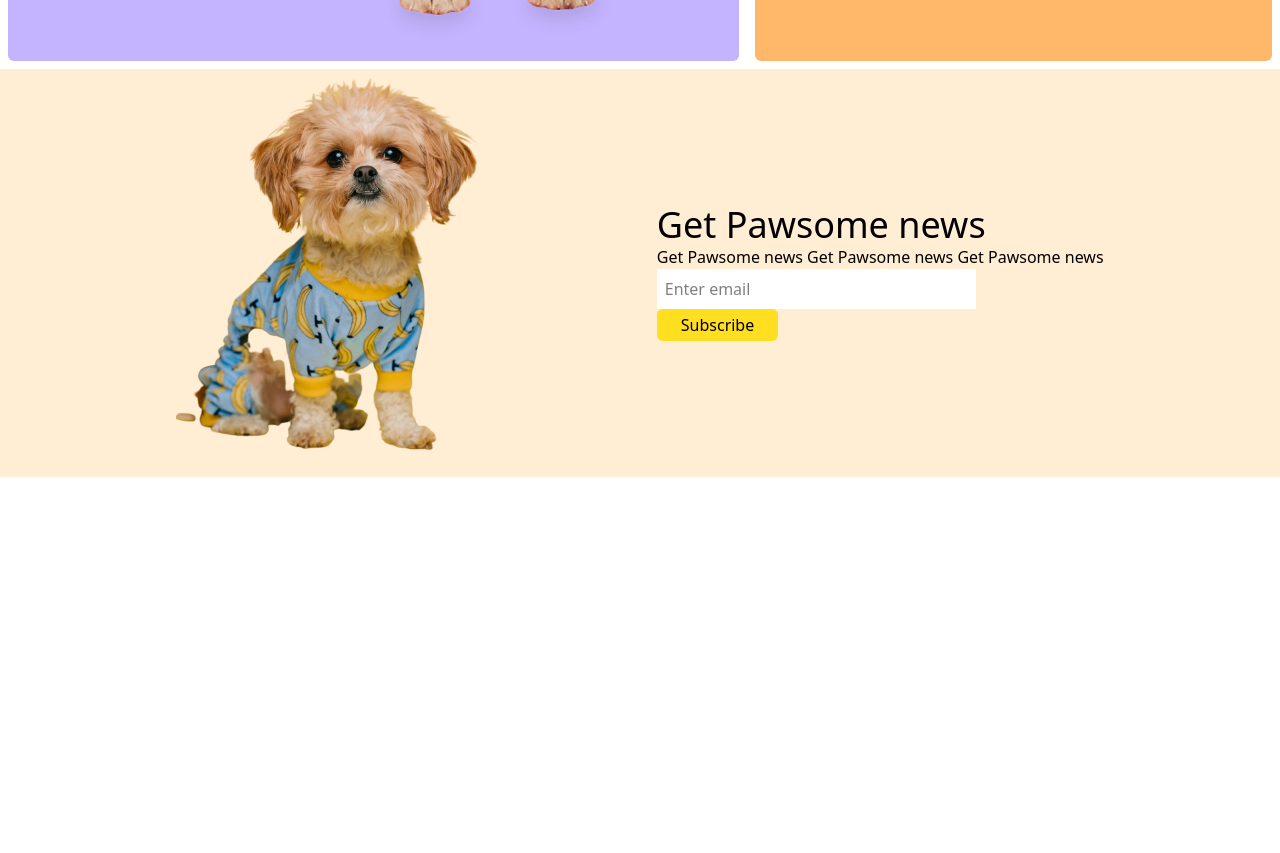
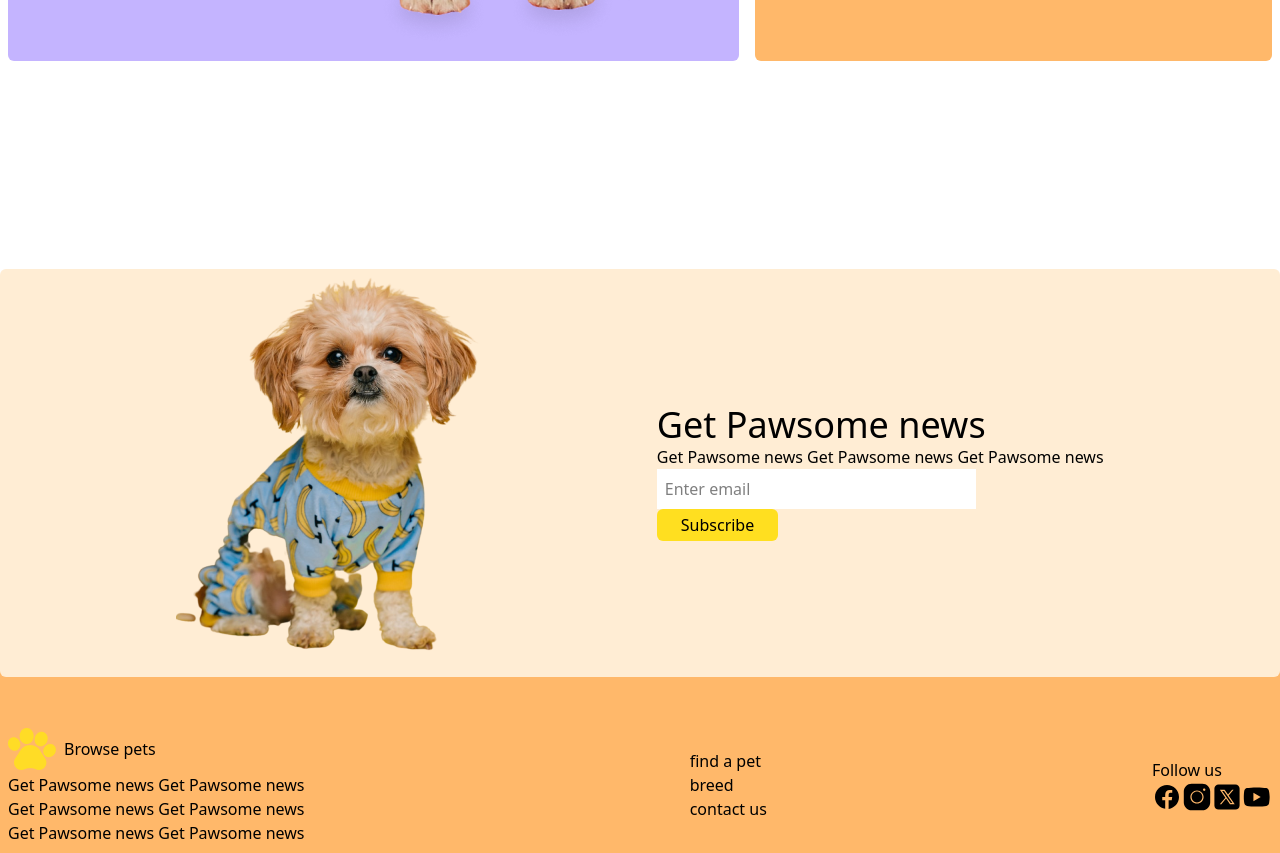
Before and after one commit to samia2302/assignment-3, a plain HTML site: page index.html in a window 1280 px wide. Shown: the part 2200-3053 px from the top of the page. Before the commit the page ends 2677 px from the top, so only its background shows below. Drawn offline with nearby package versions, Linux system fonts and the light colour scheme.

Commit message:
third commit

```diff
--- a/index.html
+++ b/index.html
@@ -312,8 +312,12 @@
 </section>
 </article>
 
-<article>
-  <section class="max-w-7xl m-auto p-2 bg-orange-100 flex justify-evenly items-center">
+</main>
+
+<footer>
+
+  <article class="relative -bottom-50">
+    <section class="max-w-7xl m-auto p-2 bg-orange-100 md:flex justify-evenly items-center text-center md:text-start rounded-md">
       <div><img src="Styles/Images/cute-pet-mid.png" alt=""></div>
 
       <div>
@@ -325,7 +329,56 @@
     </section>
   </article>
 
-</main>
+<section class="bg-orange-300 pt-60">
+
+  <div class="max-w-7xl m-auto p-2">
+
+<div class="md:flex justify-between items-center">
+
+  <div>
+  <ul class="flex items-center">
+    <li class="mr-2"><img src="Styles/Images/logo-header.png" alt=""></li>
+    <li>Browse pets</li>
+    </ul>
+   <p>Get Pawsome news Get Pawsome news <br> Get Pawsome news Get Pawsome news <br> Get Pawsome news Get Pawsome news</p>
+  </div>
+
+  <ul>
+    <li>find a pet</li>
+    <li>breed</li>
+    <li>contact us</li>
+  </ul>
+
+  <ul>
+    <li>Follow us</li>
+    <li class="flex"><svg xmlns="http://www.w3.org/2000/svg" x="0px" y="0px" width="30" height="30" viewBox="0 0 30 30">
+      <path d="M15,3C8.373,3,3,8.373,3,15c0,6.016,4.432,10.984,10.206,11.852V18.18h-2.969v-3.154h2.969v-2.099c0-3.475,1.693-5,4.581-5 c1.383,0,2.115,0.103,2.461,0.149v2.753h-1.97c-1.226,0-1.654,1.163-1.654,2.473v1.724h3.593L19.73,18.18h-3.106v8.697 C22.481,26.083,27,21.075,27,15C27,8.373,21.627,3,15,3z"></path>
+       </svg>
+
+       <svg xmlns="http://www.w3.org/2000/svg" x="0px" y="0px" width="30" height="30" viewBox="0 0 50 50">
+        <path d="M 16 3 C 8.83 3 3 8.83 3 16 L 3 34 C 3 41.17 8.83 47 16 47 L 34 47 C 41.17 47 47 41.17 47 34 L 47 16 C 47 8.83 41.17 3 34 3 L 16 3 z M 37 11 C 38.1 11 39 11.9 39 13 C 39 14.1 38.1 15 37 15 C 35.9 15 35 14.1 35 13 C 35 11.9 35.9 11 37 11 z M 25 14 C 31.07 14 36 18.93 36 25 C 36 31.07 31.07 36 25 36 C 18.93 36 14 31.07 14 25 C 14 18.93 18.93 14 25 14 z M 25 16 C 20.04 16 16 20.04 16 25 C 16 29.96 20.04 34 25 34 C 29.96 34 34 29.96 34 25 C 34 20.04 29.96 16 25 16 z"></path>
+    </svg>
+
+    <svg xmlns="http://www.w3.org/2000/svg" x="0px" y="0px" width="30" height="30" viewBox="0 0 50 50">
+      <path d="M 11 4 C 7.134 4 4 7.134 4 11 L 4 39 C 4 42.866 7.134 46 11 46 L 39 46 C 42.866 46 46 42.866 46 39 L 46 11 C 46 7.134 42.866 4 39 4 L 11 4 z M 13.085938 13 L 21.023438 13 L 26.660156 21.009766 L 33.5 13 L 36 13 L 27.789062 22.613281 L 37.914062 37 L 29.978516 37 L 23.4375 27.707031 L 15.5 37 L 13 37 L 22.308594 26.103516 L 13.085938 13 z M 16.914062 15 L 31.021484 35 L 34.085938 35 L 19.978516 15 L 16.914062 15 z"></path>
+      </svg>
+
+      <svg xmlns="http://www.w3.org/2000/svg" x="0px" y="0px" width="30" height="30" viewBox="0 0 50 50">
+        <path d="M 44.898438 14.5 C 44.5 12.300781 42.601563 10.699219 40.398438 10.199219 C 37.101563 9.5 31 9 24.398438 9 C 17.800781 9 11.601563 9.5 8.300781 10.199219 C 6.101563 10.699219 4.199219 12.199219 3.800781 14.5 C 3.398438 17 3 20.5 3 25 C 3 29.5 3.398438 33 3.898438 35.5 C 4.300781 37.699219 6.199219 39.300781 8.398438 39.800781 C 11.898438 40.5 17.898438 41 24.5 41 C 31.101563 41 37.101563 40.5 40.601563 39.800781 C 42.800781 39.300781 44.699219 37.800781 45.101563 35.5 C 45.5 33 46 29.398438 46.101563 25 C 45.898438 20.5 45.398438 17 44.898438 14.5 Z M 19 32 L 19 18 L 31.199219 25 Z"></path>
+        </svg>
+
+  </li>
+  </ul>
+
+
+
+</div>
+
+  </div>
+
+</section>
+
+</footer>
 
 </body>
 </html>
```
Lines whose indentation alone changed are shown as unchanged.
